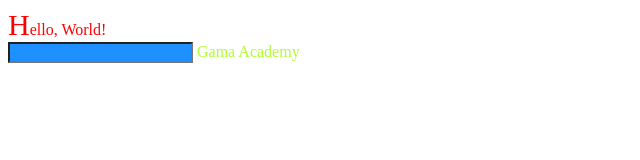
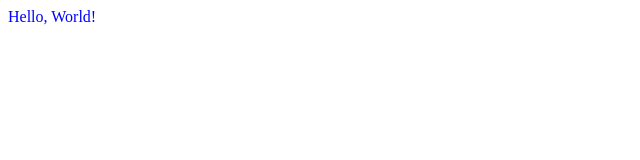
Before and after one commit to carlosbetiol/HiringCoders-css, a plain HTML site: page index.html in a window 1280 px wide. Shown: the whole page, without its empty margins (0-640 px from the left). Drawn offline with Linux system fonts and the light colour scheme.

Commit message:
especificidade de seletores CSS

```diff
--- a/index.html
+++ b/index.html
@@ -10,28 +10,21 @@
         .my-div {
             color: red;
         }
-        #my-input {
-            background-color: dodgerblue;
-        }
-        #my-input:hover{
-            background-color: green;
-        }
-        span[gama-academy]{
-            color:greenyellow;
-        }
-        .my-div::first-letter{
-            font-size: 30px;
+
+        div {
+            color: green;
         }
 
+        #my-div-id {
+            color: blue;
+        }
     </style>
 </head>
 
 <body>
-    <div class="my-div">
+    <div id="my-div-id" class="my-div">
         Hello, World!
     </div>
-    <input id="my-input">
-    <span gama-academy>Gama Academy</span>
 </body>
 
 </html>
```
